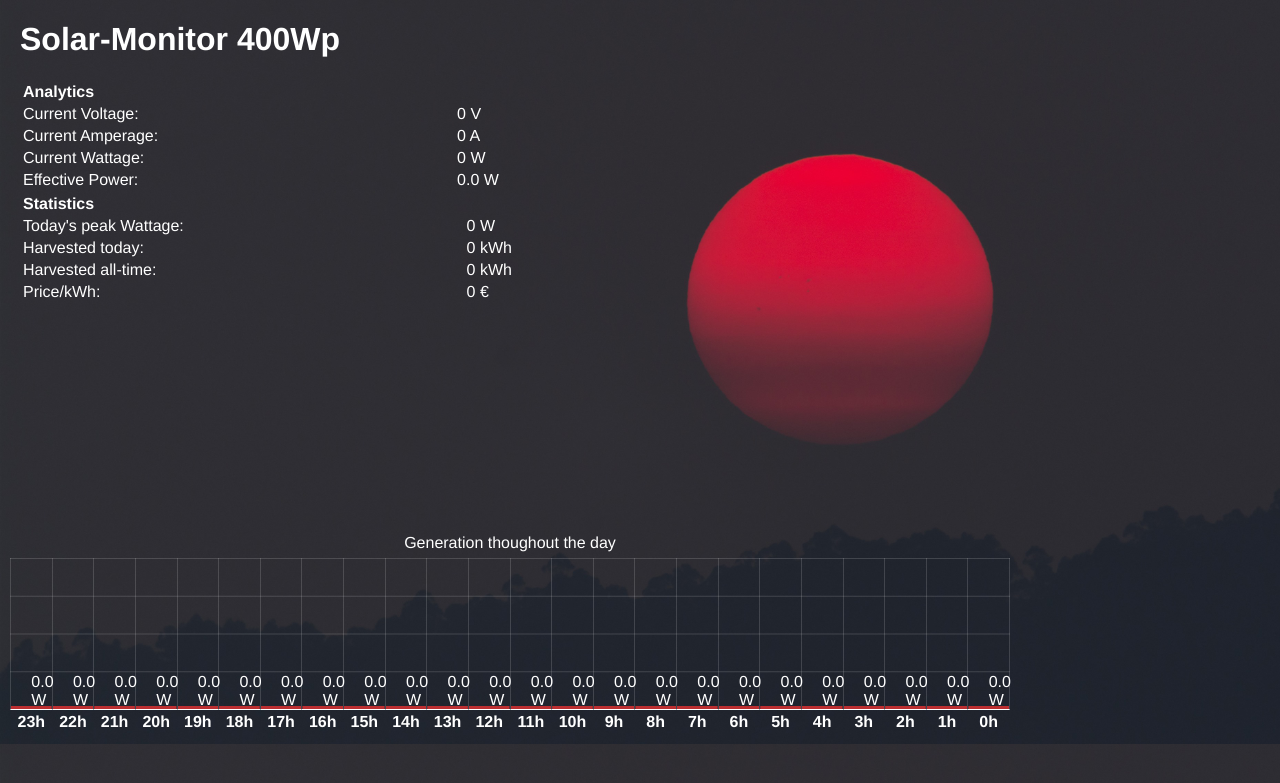
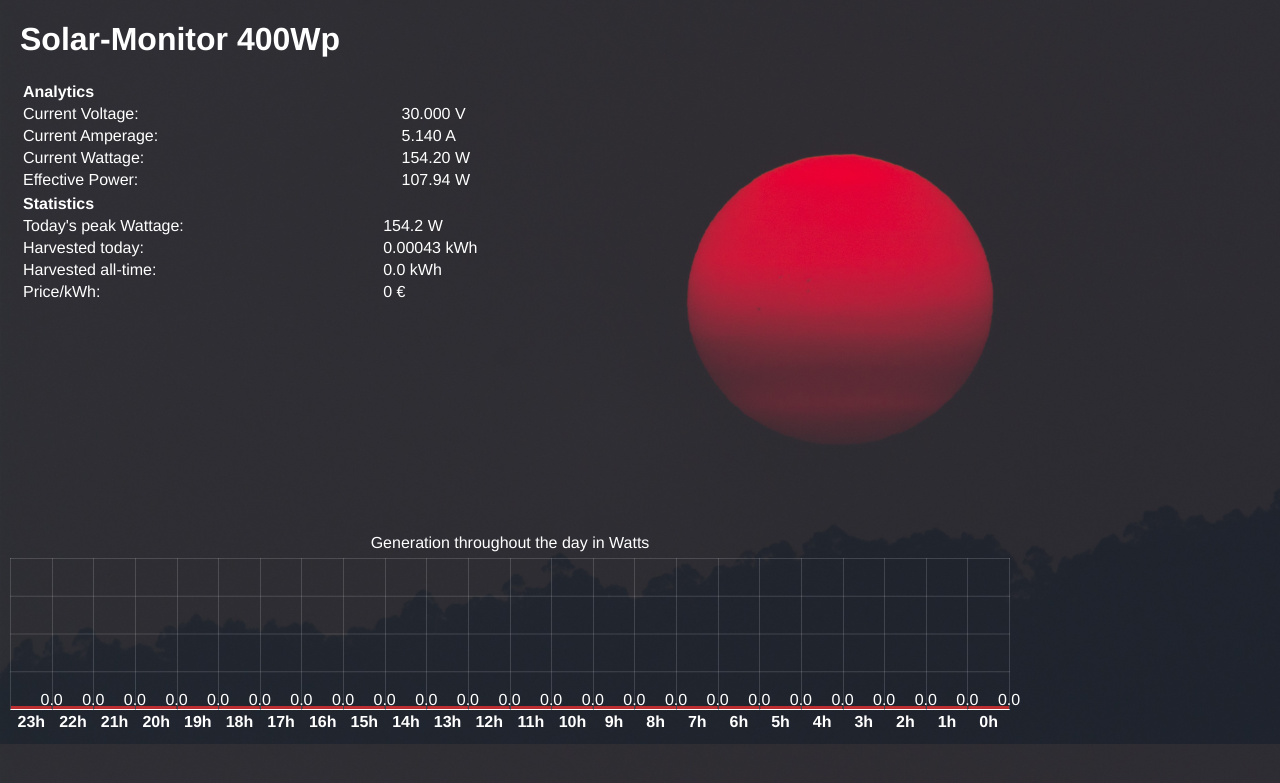
Before and after one commit to timmy0811/Solar-monitor, a Flask app: page /solar-monitor in a window 1280 px wide. Shown: the top 783 px of the page. Run offline with Flask 2, Linux system fonts and the light colour scheme; some libraries are stand-ins or nearby versions.

Commit message:
Finishing Logging and stats

```diff
--- a/main.py
+++ b/main.py
@@ -2,6 +2,7 @@
 # Run in debugging: flask --app main run
 
 from asyncore import read
+from random import randint
 from flask import Flask, render_template, redirect, url_for
 import threading
 import time, csv
@@ -9,6 +10,12 @@ from datetime import datetime
 
 app = Flask(__name__)
 app.config["DEBUG"] = False
+
+def log(applicationString):
+    with open('data/log', 'a', newline='') as note:
+        datestring = datetime.now().strftime("%m/%d/%Y, %H:%M:%S")
+        note.write(f"[{datestring}]  {applicationString}\n")
+        note.close()
 
 # Flask app
 @app.route("/")
@@ -19,9 +26,11 @@ def index():
 def monitor():
     curr_wat = curr_vol * curr_amp
     curr_effwat = curr_wat * 0.7
+    log("HTTP Request for .../solar-monitor")
+
     return render_template("monitor.html",
         curr_amp=curr_amp, curr_vol=curr_vol, curr_wat=curr_wat, curr_effwat= curr_effwat,
-        pk_wat=pk_wat, price_wat=price_wat, total_wat=total_wat, tod_wat=tod_wat,
+        pk_wat=pk_wat, price_wat=price_wat, total_wat=total_wat, tod_wat=wat_today,
         lit_wat=lit_wat, chart_dic=chart_dic)
 
 def scrape_Hardware():
@@ -33,59 +42,89 @@ def scrape_Hardware():
 
     while(True): # thread_frontend.is_alive()
         # Get voltage reading of analog to digital converter
-        dropdown_voltage = 1
+        dropdown_voltage = 5.14
         module_voltage = 30
 
         wat = dropdown_voltage * module_voltage
 
-        # Writing data
+        # Setting today peak wattage
+        global pk_wat
+        if(wat > pk_wat):
+            pk_wat = wat
+
+        # Writing data to Daily log
         data = [datetime.now().strftime("%H:%M:%S"), module_voltage, dropdown_voltage, wat, wat * 0.7]
+        log(f"Writing to daily log: {wat} W")
         with open('data/latest.csv', 'a+', newline='') as file:
             writer = csv.writer(file)
             writer.writerow(data)
             file.close()
 
+        # Writing data
         global wat_today
         wat_today += (wat * refreshing_interval) / 3600000
         if(counter >= 3600 / refreshing_interval):
             wat_h = wat_today - wat_h_old
+
+            # Adding to all time sum
+            val = 0
+
+            with open('data/sum-all.txt', 'r', newline='') as file:
+                val = (float)(file.readline())
+                log(f"Reading from all-time sum: {val} kWh")
+                file.close()
+
+            with open('data/sum-all.txt', 'w', newline='') as file:
+                log(f"Adding to all-time sum: {wat_h} W")
+
+                global total_wat
+                total_wat = val + wat_h
+                file.write(total_wat)
+                file.close()
+
             counter = 0
             data = [datetime.now().strftime("%m/%d/%Y"), (wat * refreshing_interval) / 3600000]
             wat_h_old = wat_today
 
+            # Write to all-time log
             with open('data/all-time.csv', 'a+', newline='') as file:
+                log(f"Adding to all-time sum: {wat_h} W")
                 writer = csv.writer(file)
                 writer.writerow(data)
                 file.close()
 
+            # Setup diagram dictionary
+            global chart_dic
+            chart_dic.clear()
+            log("Setting up Diagram dictionary.")
+
+            for i in range(24):
+                if(i < 24 - len(wat_log)):
+                    chart_dic.append(0)
+                elif(len(wat_log) > 0):
+                    ind = i - (24 - len(wat_log))
+                    val = list(wat_log[ind])[3]
+                    chart_dic.append(float(val))
+
         # Read data
         wat_log = {}
         with open('data/latest.csv', 'r') as file:
+            log("Reading from latest.csv.")
             reader = csv.DictReader(file)
             line = 0
             for row in reader:
                 wat_log[line] = row
                 line += 1
 
-        # Setup diagram dictionary
-        global chart_dic
-        chart_dic.clear()
-        for i in range(24):
-            if(i < 24 - len(wat_log)):
-                chart_dic.append(0)
-            elif(len(wat_log) > 0):
-                ind = i - (24 - len(wat_log))
-                chart_dic.append(list(wat_log[ind])[3])
-
         # Calculate stats
         global curr_vol, curr_amp
         curr_vol = module_voltage
         curr_amp = dropdown_voltage
-        counter = 0
 
         # Rest for next scrape
         time.sleep(refreshing_interval)
         counter += 1
+        log("----------------------------------------")
 
         # Reset daily sum by midnight
         if(datetime.now().strftime("%H:%M") == "00:00"):
@@ -96,25 +135,21 @@ def scrape_Hardware():
             f = open('data/latest.csv', "w+")
             f.close()
 
-def log(applicationString):
-    with open('data/log', 'a', newline='') as log:
-        datestring = datetime.now().strftime("%m/%d/%Y, %H:%M:%S")
-        log.write(f"[{datestring}]  {applicationString}\n")
-        log.close()
+            log("Reseting daily sum.")
+            log("Clearing daily log.")
 
 if __name__ == "__main__":
     # Hardware parameter
-    curr_vol = 0
-    curr_amp = 0
+    curr_vol = 30
+    curr_amp = 9
 
     # Including values
     lit_wat = 350
     pk_wat = 0
     price_wat = 0
     total_wat = 0
-    tod_wat = 0
 
-    refreshing_interval = 2
+    refreshing_interval = 5
     wat_today = 0
     wat_h_old = 0
     chart_dic = [0,0,0,0,0,0,0,0,0,0,0,0,0,0,0,0,0,0,0,0,0,0,0,0]
@@ -123,18 +158,22 @@ if __name__ == "__main__":
     thread_frontend = threading.Thread(target=app.run, args=(), daemon=False)
     thread_scraping = threading.Thread(target=scrape_Hardware, args=(), daemon=False)
 
-    log("Starting application.")
+    # Clear log
+    f = open('data/log.', "w+")
+    f.close()
+    log("##### Starting application. #####")
+
     #scrape_Hardware()
     #app.run(debug=True)
 
-    #try:
+    try:
         #app.run(debug=True)
-        #thread_frontend.start()
-        #thread_scraping.start()
+        thread_frontend.start()
+        thread_scraping.start()
 
-        #thread_frontend.join()
-        #thread_scraping.join()
-    #except:
-        #print("Interrupted.")
+        thread_frontend.join()
+        thread_scraping.join()
+    except:
+        print("Interrupted.")
 
     log("Closing application.")
--- a/templates/monitor.html
+++ b/templates/monitor.html
@@ -5,39 +5,6 @@
     <link rel="stylesheet" href="{{ url_for('static', filename='css/dist/charts.min.css') }}">
     <title>Solar-Monitor</title>
 </head>
-
-<script src="https://cdnjs.cloudflare.com/ajax/libs/Chart.js/2.5.0/Chart.min.js">
-    d3
-    .csv('/data/latest.csv')
-    .then(makeChart);
-
-    function makeChart(data) {
-        var country = data.map(function(d) {return d.province;});
-        var value = data.map(function(d) {return d.cumulative_cases;});
-    }
-
-    // Bar chart
-    new Chart(document.getElementById("myCanvas"), {
-          type: 'bar',
-          data: {
-            labels: country,
-            datasets: [
-              {
-                label: "Population (millions)",
-                backgroundColor: ["#3e95cd", "#8e5ea2","#3cba9f","#e8c3b9","#c45850"],
-                data: value
-              }
-            ]
-          },
-          options: {
-            legend: { display: false },
-            title: {
-              display: true,
-              text: 'Total Confirmed Cases of COVID in May'
-            }
-          }
-      });
-</script>
 
 <body>
     <h1>Solar-Monitor 400Wp</h1>
@@ -49,19 +16,19 @@
         </tr>
         <tr>
           <td>Current Voltage:</td>
-          <td>{{curr_vol}} V</td>
+          <td>{{"%.3f" % curr_vol}} V</td>
         </tr>
         <tr>
           <td>Current Amperage:</td>
-          <td>{{curr_amp}} A</td>
+          <td>{{"%.3f" % curr_amp}} A</td>
         </tr>
         <tr>
           <td>Current Wattage:</td>
-          <td>{{curr_wat}} W</td>
+          <td>{{"%.2f" %curr_wat}} W</td>
         </tr>
         <tr>
           <td>Effective Power:</td>
-          <td>{{curr_effwat}} W</td>
+          <td>{{"%.2f" % curr_effwat}} W</td>
         </tr>
       </table>
 
@@ -71,15 +38,15 @@
         </tr>
         <tr>
           <td>Today's peak Wattage:</td>
-          <td>{{pk_wat}} W</td>
+          <td>{{"%.1f" % pk_wat}} W</td>
         </tr>
         <tr>
           <td>Harvested today:</td>
-          <td>{{tod_wat}} kWh</td>
+          <td>{{"%.5f" % tod_wat}} kWh</td>
         </tr>
         <tr>
           <td>Harvested all-time:</td>
-          <td>{{total_wat}} kWh</td>
+          <td>{{"%.1f" % total_wat}} kWh</td>
         </tr>
         <tr>
           <td>Price/kWh:</td>
@@ -88,104 +55,104 @@
       </table>
     </div>
     <table class="charts-css line show-heading show-labels show-data-axes show-4-secondary-axes show-primary-axis" id="my-chart">
-      <caption>Generation thoughout the day</caption>
+      <caption>Generation throughout the day in Watts</caption>
 
       <tbody>
         <tr>
           <th scope="row">23h</th>
-          <td style="--start: {{(1 / lit_wat) * chart_dic[0]}}; --size: {{(1 / lit_wat) * chart_dic[0]}}"> <span class="data"> {{(1 / lit_wat) * chart_dic[0]}} W </span> </td>
+          <td style="--start: {{(1 / lit_wat) * chart_dic[0]}}; --size: {{(1 / lit_wat) * chart_dic[0]}}"> <span class="data"> {{"%.1f" % chart_dic[0]}}</span> </td>
         </tr>
         <tr>
           <th scope="row">22h</th>
-          <td style="--start: {{(1 / lit_wat) * chart_dic[0]}}; --size: {{(1 / lit_wat) * chart_dic[1]}}"> <span class="data"> {{(1 / lit_wat) * chart_dic[1]}} W </span> </td>
+          <td style="--start: {{(1 / lit_wat) * chart_dic[0]}}; --size: {{(1 / lit_wat) * chart_dic[1]}}"> <span class="data"> {{"%.1f" % chart_dic[1]}}</span> </td>
         </tr>
         <tr>
           <th scope="row">21h</th>
-          <td style="--start: {{(1 / lit_wat) * chart_dic[1]}}; --size: {{(1 / lit_wat) * chart_dic[2]}}"> <span class="data"> {{(1 / lit_wat) * chart_dic[2]}} W </span> </td>
+          <td style="--start: {{(1 / lit_wat) * chart_dic[1]}}; --size: {{(1 / lit_wat) * chart_dic[2]}}"> <span class="data"> {{"%.1f" % chart_dic[2]}}</span> </td>
         </tr>
         <tr>
           <th scope="row">20h</th>
-          <td style="--start: {{(1 / lit_wat) * chart_dic[2]}}; --size: {{(1 / lit_wat) * chart_dic[3]}}"> <span class="data"> {{(1 / lit_wat) * chart_dic[3]}} W </span> </td>
+          <td style="--start: {{(1 / lit_wat) * chart_dic[2]}}; --size: {{(1 / lit_wat) * chart_dic[3]}}"> <span class="data"> {{"%.1f" % chart_dic[3]}}</span> </td>
         </tr>
         <tr>
           <th scope="row">19h</th>
-          <td style="--start: {{(1 / lit_wat) * chart_dic[3]}}; --size: {{(1 / lit_wat) * chart_dic[4]}}"> <span class="data"> {{(1 / lit_wat) * chart_dic[4]}} W </span> </td>
+          <td style="--start: {{(1 / lit_wat) * chart_dic[3]}}; --size: {{(1 / lit_wat) * chart_dic[4]}}"> <span class="data"> {{"%.1f" % chart_dic[4]}}</span> </td>
         </tr>
         <tr>
           <th scope="row">18h</th>
-          <td style="--start: {{(1 / lit_wat) * chart_dic[4]}}; --size: {{(1 / lit_wat) * chart_dic[5]}}"> <span class="data"> {{(1 / lit_wat) * chart_dic[5]}} W </span> </td>
+          <td style="--start: {{(1 / lit_wat) * chart_dic[4]}}; --size: {{(1 / lit_wat) * chart_dic[5]}}"> <span class="data"> {{"%.1f" % chart_dic[5]}}</span> </td>
         </tr>
         <tr>
           <th scope="row">17h</th>
-          <td style="--start: {{(1 / lit_wat) * chart_dic[5]}}; --size: {{(1 / lit_wat) * chart_dic[6]}}"> <span class="data"> {{(1 / lit_wat) * chart_dic[6]}} W </span> </td>
+          <td style="--start: {{(1 / lit_wat) * chart_dic[5]}}; --size: {{(1 / lit_wat) * chart_dic[6]}}"> <span class="data"> {{"%.1f" % chart_dic[6]}}</span> </td>
         </tr>
         <tr>
           <th scope="row">16h</th>
-          <td style="--start: {{(1 / lit_wat) * chart_dic[6]}}; --size: {{(1 / lit_wat) * chart_dic[7]}}"> <span class="data"> {{(1 / lit_wat) * chart_dic[7]}} W </span> </td>
+          <td style="--start: {{(1 / lit_wat) * chart_dic[6]}}; --size: {{(1 / lit_wat) * chart_dic[7]}}"> <span class="data"> {{"%.1f" % chart_dic[7]}}</span> </td>
         </tr>
         <tr>
           <th scope="row">15h</th>
-          <td style="--start: {{(1 / lit_wat) * chart_dic[7]}}; --size: {{(1 / lit_wat) * chart_dic[8]}}"> <span class="data"> {{(1 / lit_wat) * chart_dic[8]}} W </span> </td>
+          <td style="--start: {{(1 / lit_wat) * chart_dic[7]}}; --size: {{(1 / lit_wat) * chart_dic[8]}}"> <span class="data"> {{"%.1f" % chart_dic[8]}}</span> </td>
         </tr>
         <tr>
           <th scope="row">14h</th>
-          <td style="--start: {{(1 / lit_wat) * chart_dic[8]}}; --size: {{(1 / lit_wat) * chart_dic[9]}}"> <span class="data"> {{(1 / lit_wat) * chart_dic[9]}} W </span> </td>
+          <td style="--start: {{(1 / lit_wat) * chart_dic[8]}}; --size: {{(1 / lit_wat) * chart_dic[9]}}"> <span class="data"> {{"%.1f" % chart_dic[9]}}</span> </td>
         </tr>
         <tr>
           <th scope="row">13h</th>
-          <td style="--start: {{(1 / lit_wat) * chart_dic[9]}}; --size: {{(1 / lit_wat) * chart_dic[10]}}"> <span class="data"> {{(1 / lit_wat) * chart_dic[10]}} W </span> </td>
+          <td style="--start: {{(1 / lit_wat) * chart_dic[9]}}; --size: {{(1 / lit_wat) * chart_dic[10]}}"> <span class="data"> {{"%.1f" % chart_dic[10]}}</span> </td>
         </tr>
         <tr>
           <th scope="row">12h</th>
-          <td style="--start: {{(1 / lit_wat) * chart_dic[10]}}; --size: {{(1 / lit_wat) * chart_dic[11]}}"> <span class="data"> {{(1 / lit_wat) * chart_dic[11]}} W </span> </td>
+          <td style="--start: {{(1 / lit_wat) * chart_dic[10]}}; --size: {{(1 / lit_wat) * chart_dic[11]}}"> <span class="data"> {{"%.1f" % chart_dic[11]}}</span> </td>
         </tr>
         <tr>
           <th scope="row">11h</th>
-          <td style="--start: {{(1 / lit_wat) * chart_dic[11]}}; --size: {{(1 / lit_wat) * chart_dic[12]}}"> <span class="data"> {{(1 / lit_wat) * chart_dic[12]}} W </span> </td>
+          <td style="--start: {{(1 / lit_wat) * chart_dic[11]}}; --size: {{(1 / lit_wat) * chart_dic[12]}}"> <span class="data"> {{"%.1f" % chart_dic[12]}}</span> </td>
         </tr>
         <tr>
           <th scope="row">10h</th>
-          <td style="--start: {{(1 / lit_wat) * chart_dic[12]}}; --size: {{(1 / lit_wat) * chart_dic[13]}}"> <span class="data"> {{(1 / lit_wat) * chart_dic[13]}} W </span> </td>
+          <td style="--start: {{(1 / lit_wat) * chart_dic[12]}}; --size: {{(1 / lit_wat) * chart_dic[13]}}"> <span class="data"> {{"%.1f" % chart_dic[13]}}</span> </td>
         </tr>
         <tr>
           <th scope="row">9h</th>
-          <td style="--start: {{(1 / lit_wat) * chart_dic[13]}}; --size: {{(1 / lit_wat) * chart_dic[14]}}"> <span class="data"> {{(1 / lit_wat) * chart_dic[14]}} W </span> </td>
+          <td style="--start: {{(1 / lit_wat) * chart_dic[13]}}; --size: {{(1 / lit_wat) * chart_dic[14]}}"> <span class="data"> {{"%.1f" % chart_dic[14]}}</span> </td>
         </tr>
         <tr>
           <th scope="row">8h</th>
-          <td style="--start: {{(1 / lit_wat) * chart_dic[14]}}; --size: {{(1 / lit_wat) * chart_dic[15]}}"> <span class="data"> {{(1 / lit_wat) * chart_dic[15]}} W </span> </td>
+          <td style="--start: {{(1 / lit_wat) * chart_dic[14]}}; --size: {{(1 / lit_wat) * chart_dic[15]}}"> <span class="data"> {{"%.1f" % chart_dic[15]}}</span> </td>
         </tr>
         <tr>
           <th scope="row">7h</th>
-          <td style="--start: {{(1 / lit_wat) * chart_dic[15]}}; --size: {{(1 / lit_wat) * chart_dic[16]}}"> <span class="data"> {{(1 / lit_wat) * chart_dic[16]}} W </span> </td>
+          <td style="--start: {{(1 / lit_wat) * chart_dic[15]}}; --size: {{(1 / lit_wat) * chart_dic[16]}}"> <span class="data"> {{"%.1f" % chart_dic[16]}}</span> </td>
         </tr>
         <tr>
           <th scope="row">6h</th>
-          <td style="--start: {{(1 / lit_wat) * chart_dic[16]}}; --size: {{(1 / lit_wat) * chart_dic[17]}}"> <span class="data"> {{(1 / lit_wat) * chart_dic[17]}} W </span> </td>
+          <td style="--start: {{(1 / lit_wat) * chart_dic[16]}}; --size: {{(1 / lit_wat) * chart_dic[17]}}"> <span class="data"> {{"%.1f" % chart_dic[17]}}</span> </td>
         </tr>
         <tr>
           <th scope="row">5h</th>
-          <td style="--start: {{(1 / lit_wat) * chart_dic[17]}}; --size: {{(1 / lit_wat) * chart_dic[18]}}"> <span class="data"> {{(1 / lit_wat) * chart_dic[18]}} W </span> </td>
+          <td style="--start: {{(1 / lit_wat) * chart_dic[17]}}; --size: {{(1 / lit_wat) * chart_dic[18]}}"> <span class="data"> {{"%.1f" % chart_dic[18]}}</span> </td>
         </tr>
         <tr>
           <th scope="row">4h</th>
-          <td style="--start: {{(1 / lit_wat) * chart_dic[18]}}; --size: {{(1 / lit_wat) * chart_dic[19]}}"> <span class="data"> {{(1 / lit_wat) * chart_dic[19]}} W </span> </td>
+          <td style="--start: {{(1 / lit_wat) * chart_dic[18]}}; --size: {{(1 / lit_wat) * chart_dic[19]}}"> <span class="data"> {{"%.1f" % chart_dic[19]}}</span> </td>
         </tr>
         <tr>
           <th scope="row">3h</th>
-          <td style="--start: {{(1 / lit_wat) * chart_dic[19]}}; --size: {{(1 / lit_wat) * chart_dic[20]}}"> <span class="data"> {{(1 / lit_wat) * chart_dic[20]}} W </span> </td>
+          <td style="--start: {{(1 / lit_wat) * chart_dic[19]}}; --size: {{(1 / lit_wat) * chart_dic[20]}}"> <span class="data"> {{"%.1f" % chart_dic[20]}}</span> </td>
         </tr>
         <tr>
           <th scope="row">2h</th>
-          <td style="--start: {{(1 / lit_wat) * chart_dic[20]}}; --size: {{(1 / lit_wat) * chart_dic[21]}}"> <span class="data"> {{(1 / lit_wat) * chart_dic[21]}} W </span> </td>
+          <td style="--start: {{(1 / lit_wat) * chart_dic[20]}}; --size: {{(1 / lit_wat) * chart_dic[21]}}"> <span class="data"> {{"%.1f" % chart_dic[21]}}</span> </td>
         </tr>
         <tr>
           <th scope="row">1h</th>
-          <td style="--start: {{(1 / lit_wat) * chart_dic[21]}}; --size: {{(1 / lit_wat) * chart_dic[22]}}"> <span class="data"> {{(1 / lit_wat) * chart_dic[22]}} W </span> </td>
+          <td style="--start: {{(1 / lit_wat) * chart_dic[21]}}; --size: {{(1 / lit_wat) * chart_dic[22]}}"> <span class="data"> {{"%.1f" % chart_dic[22]}}</span> </td>
         </tr>
         <tr>
           <th scope="row">0h</th>
-          <td style="--start: {{(1 / lit_wat) * chart_dic[22]}}; --size: {{(1 / lit_wat) * chart_dic[23]}}"> <span class="data"> {{(1 / lit_wat) * chart_dic[23]}} W </span> </td>
+          <td style="--start: {{(1 / lit_wat) * chart_dic[22]}}; --size: {{(1 / lit_wat) * chart_dic[23]}}"> <span class="data"> {{"%.1f" % chart_dic[23]}}</span> </td>
         </tr>
 
       </tbody>
```
Also changed, not shown: data/latest.csv (+10 -36 lines), data/sum-all.csv (deleted), data/sum-all.txt (added), main.js (deleted), 1 other file.
